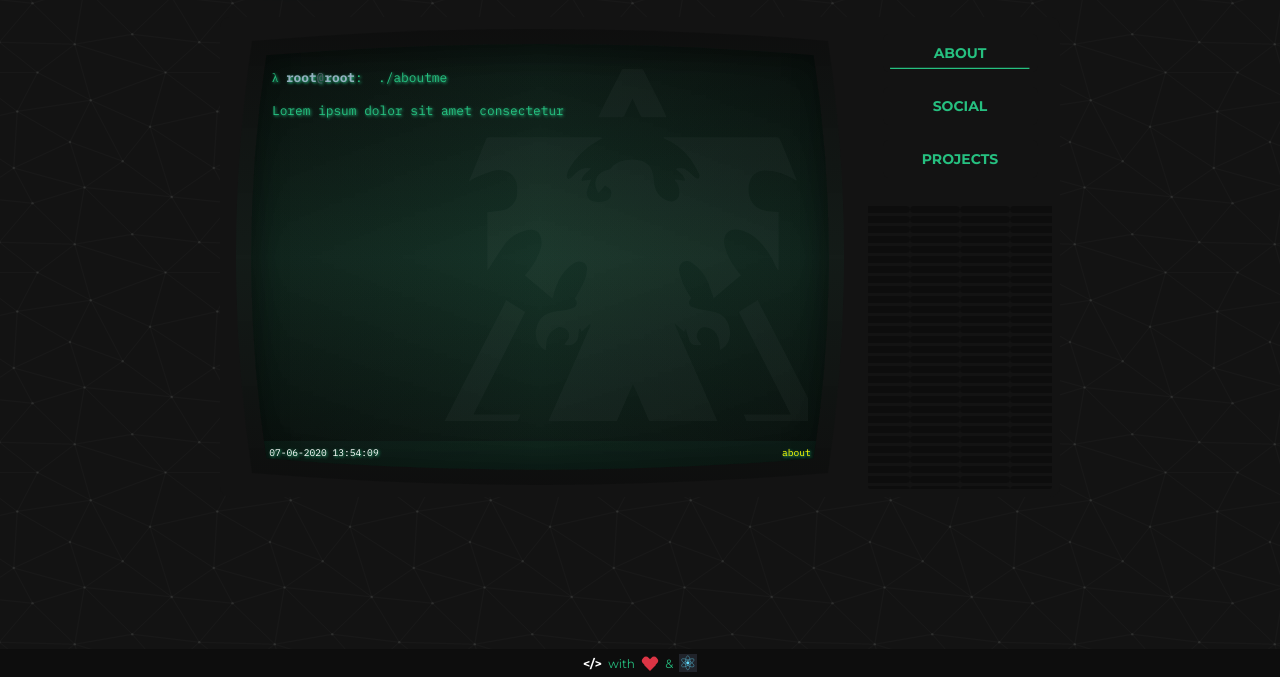
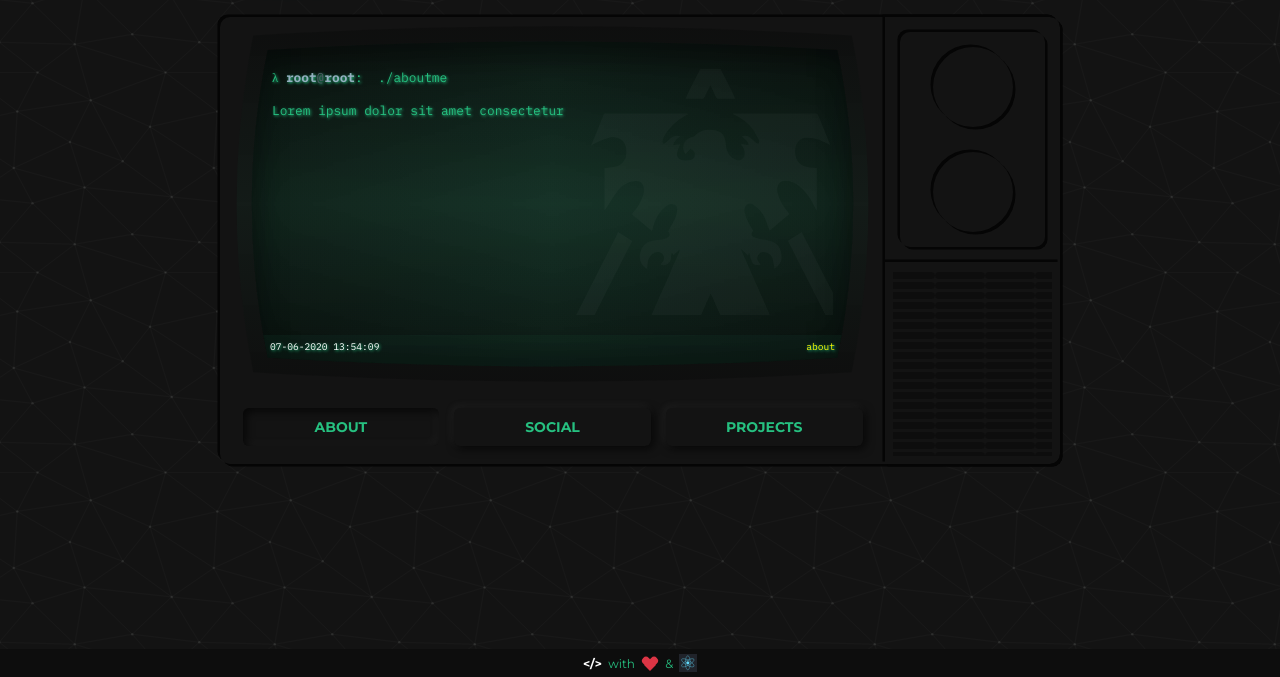
Before and after one commit to abhishek-kdm/abhishek-kdm, a Gatsby site: page / in a window 1280 px wide. Shown: the part 123-800 px from the top of the page. Built offline with nearby package versions, Linux system fonts and the light colour scheme; Gatsby itself is replaced by a stand-in of ours; no server answers.

Commit message:
complete design change, more retro look, rather than neumorphic.

```diff
--- a/src/components/Main/main.component.tsx
+++ b/src/components/Main/main.component.tsx
@@ -4,8 +4,11 @@ import StyledMain, {
   ScreenWrapper,
   Screen,
   ScreenDisplay,
-  SVGDash,
-  Speaker
+  Speaker,
+  VolumeButtonContainer,
+  VolumeButton,
+  SidePanel,
+  ScreenNavigation
 } from './main.style';
 
 import Nav from '../Nav/nav.component';
@@ -13,6 +16,7 @@ import Warpgate from '../__pure__/Warpgate/warpgate.component';
 
 import Statusbar from '../__pure__/Statusbar/statusbar.component';
 import { WARPGATES_OPEN_DELAY } from '../../configs';
+import { range } from '../../utils';
 
 import About from '../About/about.component';
 import Social from '../Social/social.component';
@@ -63,6 +67,7 @@ const Main: React.FC<MainProps> = () => {
   return (<>
     <StyledMain className={'container'}>
       <MainWrapper>
+        <ScreenNavigation>
           <ScreenWrapper>
             <Warpgate
               onClose={warpGatesOnClose}
@@ -77,8 +82,7 @@ const Main: React.FC<MainProps> = () => {
               <Statusbar id='statusbar' info={selectedItem} />
             </Screen>
           </ScreenWrapper>
-
-        <Nav id={'screen-navigator'}>
+          <Nav>
             <ul>
               {navbarItems.map(({ label }, key) => (
                 <li
@@ -87,20 +91,27 @@ const Main: React.FC<MainProps> = () => {
                   className={liClassName(clickedItem, label)}
                 >
                   {label}
-                <SVGDash viewBox={'0 0 40 1'}>
-                  <path d={'M0 1 H40'}></path>
-                </SVGDash>
                 </li>
               ))}
             </ul>
+          </Nav>
+        </ScreenNavigation>
+
+        <SidePanel>
+          <VolumeButtonContainer>
+            {range(2, (_, i) => <VolumeButton key={'vol-1-' + String(i)} />)}
+          </VolumeButtonContainer>
           <Speaker />
-        </Nav>
+          <VolumeButtonContainer>
+            {range(2, (_, i) => <VolumeButton key={'vol-2-' + String(i)} />)}
+          </VolumeButtonContainer>
+        </SidePanel>
       </MainWrapper>
 
       <svg width='0' height='0'>
         <defs>
-          <clipPath id='screen-curve' clipPathUnits='objectBoundingBox'>
-            <path d='M0.05 0.05 Q0.5 0, 0.95 0.05 Q1 0.5, 0.95 0.95 Q0.5 1, 0.05 0.95 Q0 0.5, 0.05 0.05' />
+          <clipPath id='screen-curve' stroke='black' strokeWidth={3} clipPathUnits='objectBoundingBox'>
+            <path stroke='black' strokeWidth={3} d='M0.05 0.05 Q0.5 0, 0.95 0.05 Q1 0.5, 0.95 0.95 Q0.5 1, 0.05 0.95 Q0 0.5, 0.05 0.05' />
           </clipPath>
         </defs>
       </svg>
--- a/src/components/Main/main.style.ts
+++ b/src/components/Main/main.style.ts
@@ -1,24 +1,11 @@
 import styled from 'styled-components';
 import { toDataImageScheme, range } from '../../utils';
 
+import StyledStatusbar from '../__pure__/Statusbar/statusbar.style';
 import InfoBox from '../__pure__/InfoBox/infoBox.component';
 
 // @ts-ignore
 const jsSUCKS = (fn) => toDataImageScheme(fn({ asImage: true }));
-
-export const SVGDash = styled.svg`
-  width: 90%;
-  position: absolute;
-  bottom: 3px;
-
-  path {
-    stroke: var(--color-primary);
-    fill: none;
-    stroke-dasharray: 0, 21;
-    stroke-dashoffset: -20;
-    transition: stroke-dasharray .5s, stroke-dashoffset .5s;
-  }
-`;
 
 const StyledMain = styled.main`
   display: flex;
@@ -26,16 +13,6 @@ const StyledMain = styled.main`
   align-items: center;
   flex: auto;
   box-sizing: border-box;
-
-  nav li.active ${SVGDash} path {
-    stroke-dasharray: 40, 0;
-    stroke-dashoffset: 0;
-  }
-
-  nav {
-    display: grid;
-    grid-template-rows: auto minmax(50px, 100%);
-  }
 `;
 
 export const MainWrapper = styled.div`
@@ -43,17 +20,22 @@ export const MainWrapper = styled.div`
   width: 100%;
 
   box-sizing: border-box;
-  box-shadow: var(--neumorphic-shadow-small);
+  box-shadow: var(--retro-shadow);
   border-radius: 10px;
 
   display: grid;
-  grid-template-columns: 1fr 200px;
-  grid-template-rows: minmax(60vh, var(--aspect-ratio-height));
+  grid-template-columns: 1fr var(--side-panel-width);
+  grid-template-rows: auto;
 
   @media (max-width: 768px) {
     grid-template-columns: 100%;
-    grid-template-rows: 50vh auto;
+    grid-template-rows: repeat(2, auto);
   }
+`;
+
+export const ScreenNavigation = styled.div`
+  display: grid;
+  grid-template-rows: 1fr auto;
 `;
 
 export const ScreenWrapper = styled.div`
@@ -61,9 +43,10 @@ export const ScreenWrapper = styled.div`
   box-sizing: border-box;
   -webkit-clip-path: url(#screen-curve);
   clip-path:         url(#screen-curve);
+  box-shadow: var(--neumorphic-shadow-small);
 
   display: grid;
-  grid-template-rows: minmax(40vh, 1fr);
+  grid-template-rows: var(--aspect-ratio-height);
 
   background-image:
     linear-gradient(to bottom, var(--screen-shadow), var(--color-primary-opacity), var(--screen-shadow));
@@ -94,7 +77,7 @@ export const Screen = styled.div`
     font-size: .8rem;
   }
 
-  #statusbar {
+  ${StyledStatusbar} {
     padding-left: 3%!important;
     padding-right: 3%!important;
   }
@@ -127,11 +110,58 @@ export const ScreenDisplay = styled(InfoBox)`
   }
 `;
 
+export const SidePanel = styled.div`
+  box-shadow: var(--retro-shadow);
+  display: grid;
+  grid-template-rows: auto minmax(50px, 100%) 0px;
+  grid-template-columns: none;
+  overflow: hidden;
+  border-top-right-radius: 10px;
+  border-bottom-right-radius: 10px;
+  border-bottom-left-radius: 0px;
+
+  @media (max-width: 768px) {
+    grid-template-rows: none;
+    grid-template-columns: auto 1fr auto;
+    grid-gap: 10px;
+
+    border-top-right-radius: 0px;
+    border-bottom-left-radius: 10px;
+  }
+`;
+
+export const VolumeButtonContainer = styled.div`
+  --button-size: 80px;
+  margin: 15px;
+  padding: 15px;
+  box-shadow: var(--retro-shadow);
+  border-radius: 10px;
+
+  display: grid;
+  justify-content: center;
+  grid-template-rows: repeat(2, var(--button-size));
+  grid-template-columns: var(--button-size);
+  grid-gap: 25px;
+
+  @media (max-width: 768px) {
+    --button-size: 40px;
+    margin: 5px;
+    padding: 5px;
+    grid-template-columns: var(--button-size) 0;
+    grid-template-rows: var(--button-size);
+    grid-gap: 0;
+    box-shadow: none;
+  }
+`;
+
+export const VolumeButton = styled.div`
+  box-shadow: var(--retro-shadow);
+  border-radius: 50%;
+`;
+
 export const Speaker = styled.div`
   padding: .5rem;
-  border-bottom-left-radius: 10px;
-  border-bottom-right-radius: 10px;
-  box-shadow: var(--neumorphic-shadow-small);
+  box-shadow: var(--retro-shadow);
 
   background-clip: content-box;
   background-image: ${({ theme }) => {
--- a/src/components/Nav/nav.style.ts
+++ b/src/components/Nav/nav.style.ts
@@ -1,10 +1,8 @@
 import styled from 'styled-components';
-
 
 const locals = { borderRadius: '10px' };
 
 const StyledNav = styled.nav`
-  box-shadow: var(--neumorphic-shadow-small);
   border-radius: 4px;
 
   ul {
@@ -41,18 +39,18 @@ const StyledNav = styled.nav`
     font-size: 14px;
     text-transform: uppercase;
 
-    box-shadow: var(--neumorphic-shadow-small);
+    box-shadow: var(--neu-shadow-small);
     border: 1px soid var(--color-bg-primary);
     border-radius: 6px;
     background-color: var(--color-bg-primary);
   }
 
   ul li.active {
-    box-shadow: var(--neumorphic-shadow-small-active);
+    box-shadow: var(--neu-shadow-small-active);
   }
 
   ul li:active {
-    box-shadow: var(--neumorphic-shadow-small-active);
+    box-shadow: var(--neu-shadow-small-active);
     transform: scale(.95);
   }
 `;
```
Lines whose indentation alone changed are shown as unchanged.
